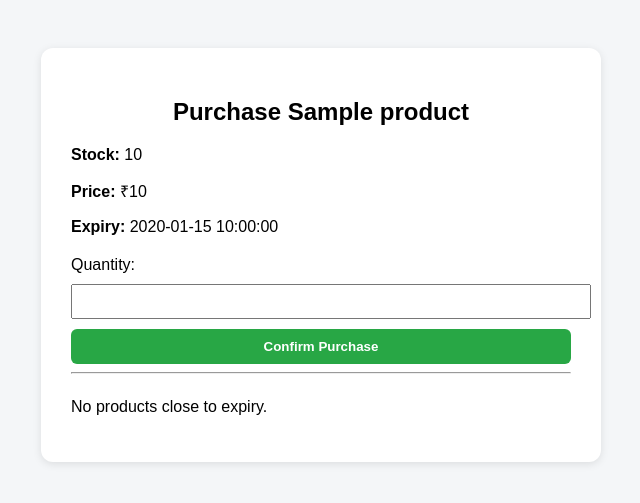
After one commit to ManikandanREC/prieee, a Flask app: page /purchase/1 in a window 1280 px wide. The commit adds this page. Shown: the top 503 px of the page, without its empty margins (319-959 px from the left). Run offline with Flask 3, Linux system fonts and the light colour scheme; tables that the repository leaves empty or names only in its code hold one stand-in row (values such as "Sample post").

Commit message:
version_f

```diff
--- a/app.py
+++ b/app.py
@@ -1,9 +1,10 @@
 import os
 import pandas as pd
-from flask import Flask, render_template, request, redirect,url_for
+from flask import Flask, render_template, request, redirect,url_for,flash
 import mysql.connector
 from flask_mail import Mail, Message
-
+from datetime import datetime, timedelta,date
+from openpyxl import load_workbook
 
 
 
@@ -38,18 +39,21 @@ def dashboard():
     conn = get_db_connection()
     cursor = conn.cursor(dictionary=True)
 
-    searched_product = []
-    if search_query:
-        cursor.execute("SELECT * FROM products WHERE LOWER(name) LIKE LOWER(%s)", (f"%{search_query}%",))
-        searched_product = cursor.fetchall()
+    # Always fetch products with days_left
+    cursor.execute("SELECT *, DATEDIFF(expiry_date, CURDATE()) AS days_left FROM products")
+    all_products = cursor.fetchall()
 
-    # Fetch all products only if no search is performed
     products = []
     low_stock = []
-    if not searched_product:
-        cursor.execute("SELECT * FROM products")
-        products = cursor.fetchall()
+    searched_product = []
 
+    for p in all_products:
+        p["discounted"] = p["days_left"] is not None and p["days_left"] <= 7
+        products.append(p)
+
+    if search_query:
+        searched_product = [p for p in products if search_query.lower() in p["name"].lower()]
+    else:
         cursor.execute("SELECT name, stock_level FROM products WHERE stock_level < threshold")
         low_stock = cursor.fetchall()
 
@@ -60,9 +64,9 @@ def dashboard():
         products=products,
         low_stock=low_stock,
         searched_product=searched_product,
-        search_query=search_query
+        search_query=search_query,
+        current_date=date.today()
     )
-
 
 
 
@@ -71,12 +75,20 @@ def add_product():
     name = request.form["name"]
     stock_level = request.form["stock_level"]
     threshold = request.form["threshold"]
+    price = request.form["price"]
+    expiry_date = request.form["expiry_date"]  # format: yyyy-mm-dd
+
+    # Apply discount if expiry is within 7 days
+    expiry_obj = datetime.strptime(expiry_date, "%Y-%m-%d")
+    today = datetime.now()
+    if expiry_obj <= today + timedelta(days=7):
+        price = round(float(price) * 0.7, 2)  # 30% discount
 
     conn = get_db_connection()
     cursor = conn.cursor()
     cursor.execute(
-        "INSERT INTO products (name, stock_level, threshold) VALUES (%s, %s, %s)",
-        (name, stock_level, threshold)
+        "INSERT INTO products (name, stock_level, threshold, price, expiry_date) VALUES (%s, %s, %s, %s, %s)",
+        (name, stock_level, threshold, price, expiry_date)
     )
     conn.commit()
     conn.close()
@@ -97,20 +109,29 @@ def upload_excel():
         name = row["Product Name"].strip()
         stock_level = int(row["Stock Level"])
         threshold = int(row["Threshold"]) if "Threshold" in row else 10  # Default threshold
+        price = float(row["Price"]) if "Price" in row else 0.0  # Default to 0.0 if not provided
+        expiry_date = row["Expiry Date"].strftime('%Y-%m-%d') if "Expiry Date" in row else None
 
-        # Try updating existing stock
+        # Try updating existing stock along with price and expiry date
         cursor.execute(
-            "UPDATE products SET stock_level = stock_level + %s WHERE TRIM(name) = TRIM(%s)",
-            (stock_level, name)
+            """
+            UPDATE products
+            SET stock_level = stock_level + %s, price = %s, expiry_date = %s
+            WHERE TRIM(name) = TRIM(%s)
+            """,
+            (stock_level, price, expiry_date, name)
         )
 
         # If no row was updated, insert as a new product
         if cursor.rowcount == 0:
             cursor.execute(
-                "INSERT INTO products (name, stock_level, threshold) VALUES (%s, %s, %s)",
-                (name, stock_level, threshold)
+                """
+                INSERT INTO products (name, stock_level, threshold, price, expiry_date)
+                VALUES (%s, %s, %s, %s, %s)
+                """,
+                (name, stock_level, threshold, price, expiry_date)
             )
-            print(f"Inserted new product: {name} -> {stock_level}")
+            print(f"Inserted new product: {name} -> {stock_level}, {price}, {expiry_date}")
 
     conn.commit()
     conn.close()
@@ -192,14 +213,24 @@ def upload_new_products():
     for _, row in df.iterrows():
         name = row["Product Name"].strip()
         stock_level = int(row["Stock Level"])
-        threshold = int(row["Threshold"]) if "Threshold" in row else 10  # Default threshold
+        threshold = int(row["Threshold"]) if "Threshold" in row else 10
+        price = float(row["Price"]) if "Price" in row else 0.0
+        expiry_date = row["Expiry Date"] if "Expiry Date" in row else None
 
-        # Insert new product (ignores duplicates)
+        # Apply 30% discount if expiry within 7 days
+        if expiry_date:
+            try:
+                expiry_obj = pd.to_datetime(expiry_date)
+                if expiry_obj <= datetime.now() + timedelta(days=7):
+                    price = round(price * 0.7, 2)
+            except:
+                expiry_date = None  # fallback if invalid
+
         cursor.execute(
-            "INSERT IGNORE INTO products (name, stock_level, threshold) VALUES (%s, %s, %s)",
-            (name, stock_level, threshold)
+            "INSERT IGNORE INTO products (name, stock_level, threshold, price, expiry_date) VALUES (%s, %s, %s, %s, %s)",
+            (name, stock_level, threshold, price, expiry_date)
         )
-        print(f"Inserted: {name} -> {stock_level}")
+        print(f"Inserted: {name} -> {stock_level}, Price: {price}, Expiry: {expiry_date}")
 
     conn.commit()
     conn.close()
@@ -223,5 +254,63 @@ def send_initial_low_stock_alerts():
 with app.app_context():
     send_initial_low_stock_alerts()
 
+
+
+@app.route("/purchase/<int:product_id>", methods=["GET"])
+def purchase_page(product_id):
+    conn = get_db_connection()
+    cursor = conn.cursor(dictionary=True)
+
+    # Get the selected product
+    cursor.execute("SELECT * FROM products WHERE id = %s", (product_id,))
+    product = cursor.fetchone()
+    if not product:
+        conn.close()
+        return "Product not found", 404
+
+    # Products close to expiry (<= 7 days)
+    cursor.execute("""
+        SELECT * FROM products
+        WHERE DATEDIFF(expiry_date, CURDATE()) <= 7 AND id != %s
+    """, (product_id,))
+    expiring_soon = cursor.fetchall()
+
+    # Suggestions based on starting letter (excluding the current product)
+    start_letter = product["name"][0]
+    cursor.execute("""
+        SELECT * FROM products
+        WHERE name LIKE %s AND id != %s
+    """, (f"{start_letter}%", product_id))
+    suggestions = cursor.fetchall()
+
+    conn.close()
+
+    return render_template(
+        "purchase.html",
+        product=product,
+        expiring_soon=expiring_soon,
+        suggestions=suggestions
+    )
+
+
+# Handle the actual purchase
+@app.route("/process_purchase/<int:product_id>", methods=["POST"])
+def process_purchase(product_id):
+    quantity = int(request.form["quantity"])
+
+    conn = get_db_connection()
+    cursor = conn.cursor()
+    cursor.execute("UPDATE products SET stock_level = stock_level - %s WHERE id = %s AND stock_level >= %s",
+                   (quantity, product_id, quantity))
+    conn.commit()
+    conn.close()
+
+    return redirect("/")
+
+
+
+
+
+
 if __name__ == "__main__":
     app.run(debug=True)
--- /dev/null
+++ b/templates/purchase.html
@@ -0,0 +1,112 @@
+<!-- templates/purchase.html -->
+<!DOCTYPE html>
+<html>
+<head>
+    <title>Purchase Product</title>
+    <style>
+        body {
+            font-family: Arial, sans-serif;
+            background: #f4f6f8;
+            padding: 40px;
+        }
+        .container {
+            background: white;
+            padding: 30px;
+            max-width: 500px;
+            margin: auto;
+            border-radius: 12px;
+            box-shadow: 0 2px 8px rgba(0,0,0,0.1);
+        }
+        h2 {
+            text-align: center;
+        }
+        .details {
+            margin-bottom: 20px;
+        }
+        label, input {
+            display: block;
+            width: 100%;
+        }
+        input[type="number"] {
+            padding: 8px;
+            margin: 10px 0;
+        }
+        button {
+            width: 100%;
+            padding: 10px;
+            background: #28a745;
+            border: none;
+            color: white;
+            font-weight: bold;
+            border-radius: 6px;
+            cursor: pointer;
+        }
+        button:hover {
+            background: #218838;
+        }
+
+        .product-grid {
+            display: flex;
+            flex-wrap: wrap;
+            gap: 1rem;
+        }
+
+        .product-card {
+            border: 1px solid #ddd;
+            padding: 1rem;
+            border-radius: 10px;
+            width: 200px;
+            box-shadow: 2px 2px 10px rgba(0,0,0,0.1);
+        }
+
+    </style>
+</head>
+<body>
+    <div class="container">
+        <h2>Purchase {{ product.name }}</h2>
+        <div class="details">
+            <p><strong>Stock:</strong> {{ product.stock_level }}</p>
+            <p><strong>Price:</strong> ₹{{ product.price }}</p>
+            <p><strong>Expiry:</strong> {{ product.expiry_date }}</p>
+        </div>
+        <form action="{{ url_for('process_purchase', product_id=product.id) }}" method="POST">
+            <label for="quantity">Quantity:</label>
+            <input type="number" name="quantity" min="1" max="{{ product.stock_level }}" required>
+            <button type="submit">Confirm Purchase</button>
+        </form>
+        <hr>
+        <div class="product-grid">
+            {% for item in expiring_soon %}
+            <div class="product-card">
+                <h3>{{ item.name }}</h3>
+                <p><strong>Stock Level:</strong> {{ item.stock_level }}</p>
+                <p><strong>Price:</strong> ₹{{ item.price }}</p>
+                <p><strong>Expiry:</strong> {{ item.expiry_date }}</p>
+                <form action="{{ url_for('purchase_page', product_id=item.id) }}" method="GET">
+                    <button type="submit">Purchase</button>
+                </form>
+            </div>
+            {% else %}
+            <p>No products close to expiry.</p>
+            {% endfor %}
+        </div>
+        <div class="product-grid">
+            {% for item in suggestions %}
+            <div class="product-card">
+                <h3>{{ item.name }}</h3>
+                <p><strong>Stock Level:</strong> {{ item.stock_level }}</p>
+                <p><strong>Price:</strong> ₹{{ item.price }}</p>
+                <p><strong>Expiry:</strong> {{ item.expiry_date }}</p>
+                <form action="{{ url_for('purchase_page', product_id=item.id) }}" method="GET">
+                    <button type="submit">Purchase</button>
+                </form>
+            </div>
+            {% else %}
+            <!--p>No similar products found.</p-->
+            {% endfor %}
+        </div>
+
+
+    </div>
+</body>
+</html>
```
Also changed, not shown: static/styles_h.css (+10 -1 lines), templates/index.html (+15 -0 lines), 1 other file.
